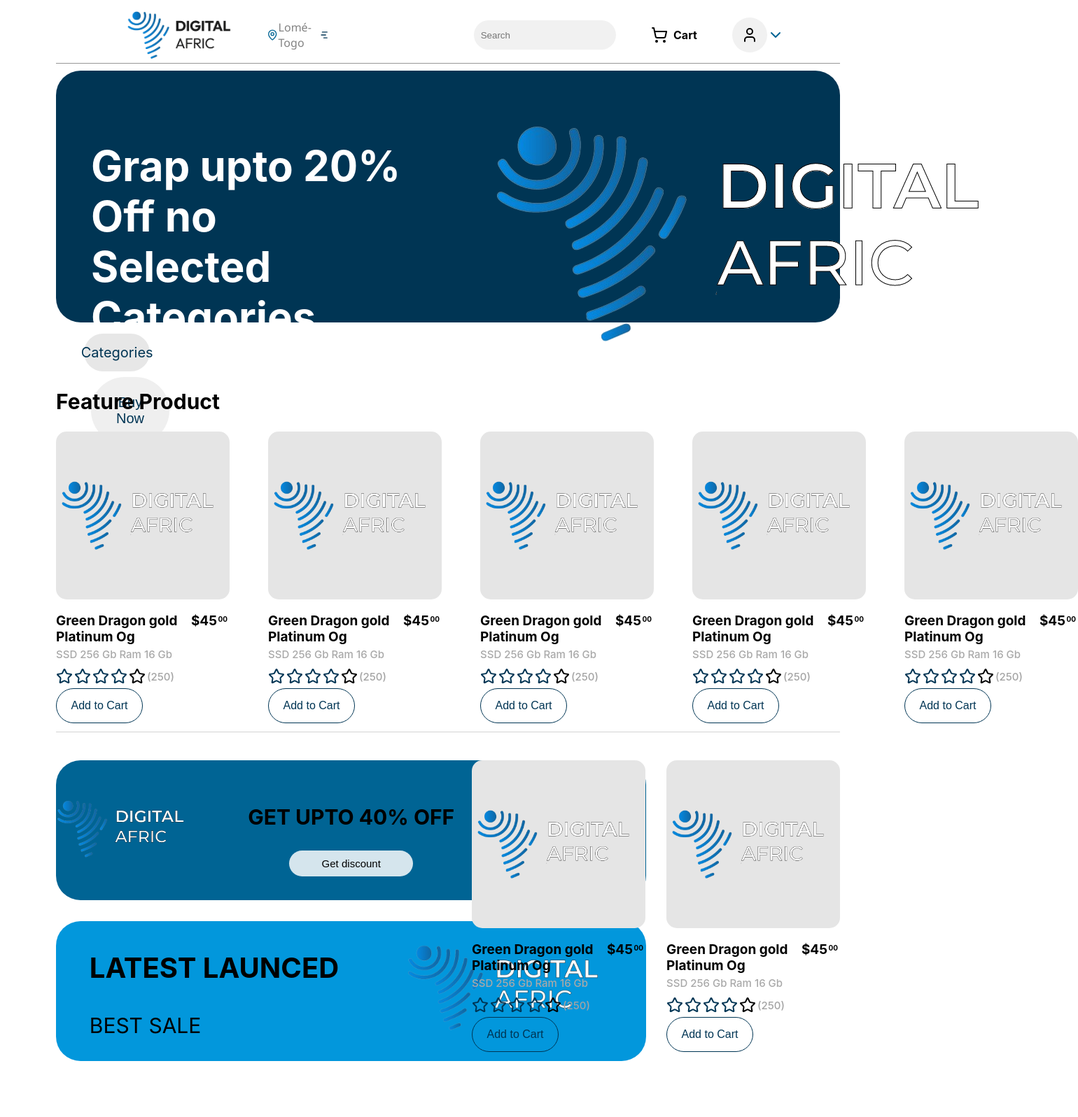
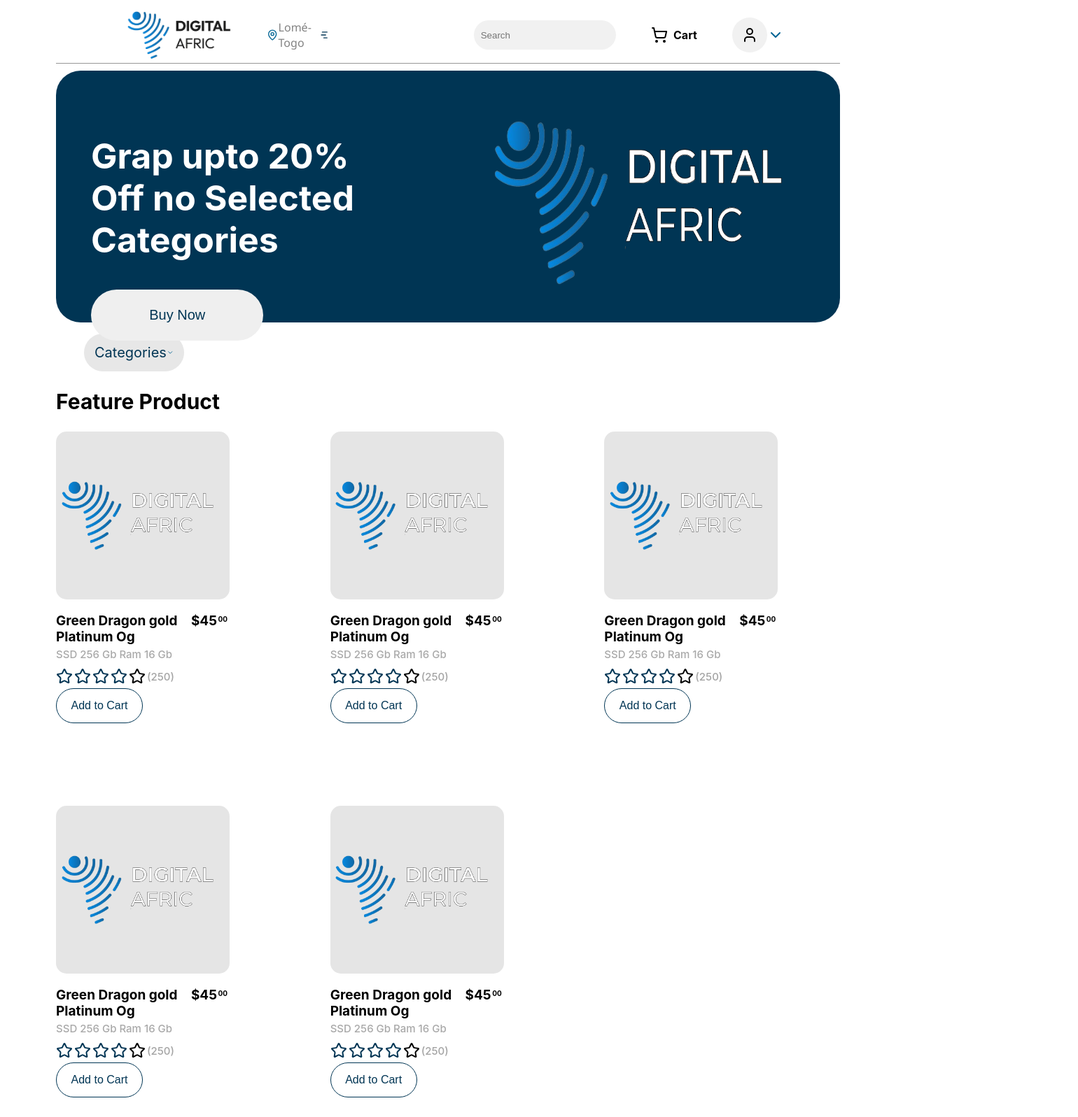
Before and after one commit to Obryan17/DigiAfricApp, a React (Create React App) app: page / in a window 1280 px wide. Shown: the top 1597 px of the page at 70% size, 1540 px wide, since content can reach past the window. Built offline with nearby package versions, Linux system fonts and the light colour scheme.

Commit message:
responsive homePage like a Grace screen

```diff
--- a/src/Components/styles/Home.module.css
+++ b/src/Components/styles/Home.module.css
@@ -67,9 +67,7 @@
 .choseCategories  .submenu{
     display: none;
 }
-.submenu :hover{
-    display: block;
-}
+
 .choseCategories  :hover  .submenu{
    display: block;
    background-color: #003554;
@@ -87,7 +85,7 @@
 }
 .FeatureProduct{
 
-    height: 55vh;
+    height: auto;
 }
 .FeatureProductTitle h2{
     font-size: 30px;
@@ -261,3 +259,157 @@
     font-size: 15px;
     font-weight: 900;
 }
+@media (max-width:1500px){
+    .gridCard{
+    display: grid;
+    grid-template-columns:1fr 1fr 1fr ;
+
+    gap: 55px;
+
+}
+.firstview{
+    display: flex;
+    background-color: #003554;
+    height: 45vh;
+    border-radius: 35px;
+    justify-content: space-between;
+}
+.firstview .firstviewTextAndButton {
+
+    width: 40%;
+    padding: 50px;
+    height: 77%;
+    display: flex;
+    flex-direction: column;
+
+    justify-content: flex-start;
+
+}
+.firstview .firstviewTextAndButton h2 {
+
+    font-size: 50px;
+    font-weight: bolder;
+    color: white;
+
+
+}
+  .firstviewTextAndButton button{
+    padding: 25px;
+    width: 55%;
+    border-radius: 50px;
+    border: none;
+    color: #003554;
+    font-size: 20px;
+}
+.firstview .firstviewImages{
+
+    padding: 50px;
+
+    display: flex;
+    align-items: center;
+    justify-content: center;
+
+
+
+}
+.firstview .firstviewImages img{
+    height: 100%;
+    width: 100%;
+
+}
+.choseCategories .dropdownCategories{
+    display: flex;
+    align-items: center;
+    color: #003554;
+    font-size: 20px;
+    background-color: rgb(231, 231, 231);
+
+    justify-content: center;
+    width: 120%;
+    border-radius: 50px;
+}
+.choseCategories  :hover  .submenu{
+    width: 125%;
+   display: block;
+   background-color: #003554;
+ list-style-type: none;
+   padding: 15px;
+    font-size: 18px;
+color: white;
+border-radius: 20px;
+
+
+
+}
+.Best{
+
+    margin-top: 30px;
+    padding-left: 5px;
+    display: flex;
+    justify-content: space-around;
+    align-items: center;
+    height: 25vh;
+    background-color: #006494;
+     width: 95%;
+    border-radius: 35px;
+}
+.Best img{
+    height:8vh;
+
+}
+.BestTextAndButton{
+    display: flex;
+    flex-direction: column;
+    align-items: center;
+}
+.Best p{
+    font-size: 20px;
+    font-weight: bolder;
+}
+.Best button{
+    padding: 10px;
+    width: 60%;
+    font-size: 15px;
+    font-weight: 300;
+    border: none;
+    border-radius: 35px;
+    background-color: rgba(255, 255, 255, 0.834);
+
+
+}
+.Last{
+    padding: 10px;
+ margin-top: 10px;
+    display: flex;
+    justify-content: space-around;
+    align-items: center;
+    height: 22vh;
+    background-color: #0297dc;
+     width: 92%;
+    border-radius: 35px;
+    font-size: 30px;
+
+    font-weight: bolder;
+}
+.Last img{
+    height: 15vh;
+}
+.lastTextsmall{
+       font-size: 20px;
+    font-weight: lighter;
+}
+.BestAndLast{
+
+
+
+
+}
+.ThreeSection{
+    border-top: 1px solid rgba(205, 205, 205, 0.879);
+    margin-top: 1px;
+    display: flex;
+    justify-content: space-between;
+
+
+}
+}
```
